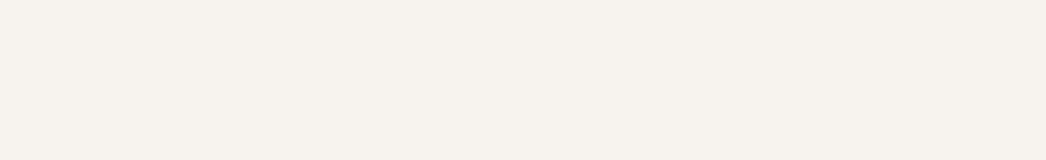
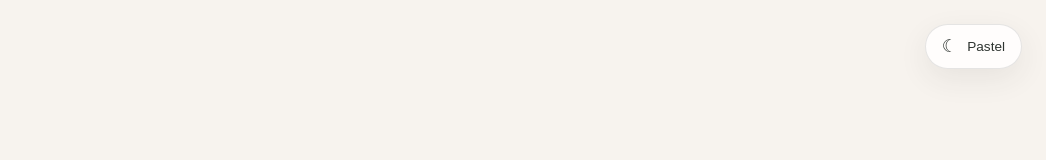
Before and after one commit to fperezrugama/personal-portfolio, a React (Vite) app in the folder my-portfolio/: page / in a window 1280 px wide. Shown: the top 160 px of the page, without its empty margins (234-1280 px from the left). Built offline with nearby package versions, Linux system fonts and the light colour scheme.

Commit message:
Add pastel and twilight theme toggle

```diff
--- a/my-portfolio/src/App.jsx
+++ b/my-portfolio/src/App.jsx
@@ -1,8 +1,29 @@
+import { useState } from "react";
+import ThemeToggle from "./components/ThemeToggle";
+
 function App() {
+  const [theme, setTheme] = useState("pastel");
+
+  const toggleTheme = () => {
+    setTheme((currentTheme) =>
+      currentTheme === "pastel" ? "twilight" : "pastel"
+    );
+  };
+
   return (
+    <div className="app" data-theme={theme}>
+      <div className="theme-toggle-container">
+        <ThemeToggle
+          theme={theme}
+          toggleTheme={toggleTheme}
+        />
+      </div>
+
       <main>
         <section className="test-section">
-        <p>🌿 Welcome to my digital garden</p>
+          <p className="eyebrow">
+            🌿 Welcome to my digital garden
+          </p>
 
           <h1>Hi, I'm Freysell.</h1>
 
@@ -18,6 +39,7 @@ function App() {
           </div>
         </section>
       </main>
+    </div>
   );
 }
 
--- /dev/null
+++ b/my-portfolio/src/components/ThemeToggle.jsx
@@ -0,0 +1,30 @@
+function ThemeToggle({ theme, toggleTheme }) {
+  const isTwilight = theme === "twilight";
+
+  return (
+    <button
+      className="theme-toggle"
+      onClick={toggleTheme}
+      aria-label={
+        isTwilight
+          ? "Switch to pastel garden theme"
+          : "Switch to twilight garden theme"
+      }
+      title={
+        isTwilight
+          ? "Switch to Pastel Garden"
+          : "Switch to Twilight Garden"
+      }
+    >
+      <span className="theme-icon">
+        {isTwilight ? "☀" : "☾"}
+      </span>
+
+      <span className="theme-label">
+        {isTwilight ? "Twilight" : "Pastel"}
+      </span>
+    </button>
+  );
+}
+
+export default ThemeToggle;
--- a/my-portfolio/src/styles/global.css
+++ b/my-portfolio/src/styles/global.css
@@ -90,3 +90,54 @@ a {
 .yellow {
   background: var(--accent-yellow);
 }
+
+.app {
+  min-height: 100vh;
+  background-color: var(--background);
+  color: var(--text-primary);
+
+  transition:
+    background-color 0.5s ease,
+    color 0.5s ease;
+}
+
+.theme-toggle-container {
+  position: fixed;
+  top: 1.5rem;
+  right: 1.5rem;
+  z-index: 100;
+}
+
+.theme-toggle {
+  display: flex;
+  align-items: center;
+  gap: 0.6rem;
+
+  padding: 0.7rem 1rem;
+
+  border: 1px solid var(--border);
+  border-radius: 999px;
+
+  background-color: var(--surface);
+  color: var(--text-primary);
+
+  box-shadow: var(--shadow);
+
+  transition:
+    transform 0.25s ease,
+    background-color 0.4s ease,
+    color 0.4s ease;
+}
+
+.theme-toggle:hover {
+  transform: translateY(-2px);
+}
+
+.theme-icon {
+  font-size: 1.1rem;
+}
+
+.theme-label {
+  font-size: 0.85rem;
+  font-weight: 500;
+}
--- a/my-portfolio/src/styles/themes.css
+++ b/my-portfolio/src/styles/themes.css
@@ -1,6 +1,4 @@
-:root {
-  /* Default Theme: Pastel Garden */
-
+[data-theme="pastel"] {
   --background: #f7f3ee;
   --background-secondary: #eee9e2;
   --surface: #fffdfc;
@@ -19,8 +17,6 @@
 }
 
 
-/* 🌙 Twilight Garden Theme */
-
 [data-theme="twilight"] {
   --background: #1f2430;
   --background-secondary: #292f3d;
```
Lines whose indentation alone changed are shown as unchanged.
